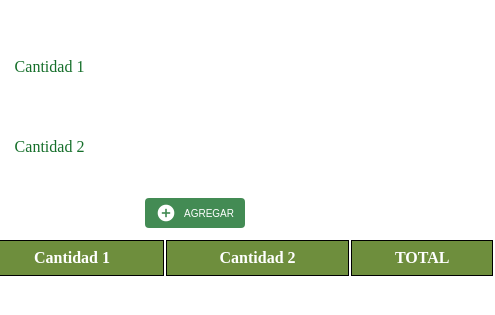
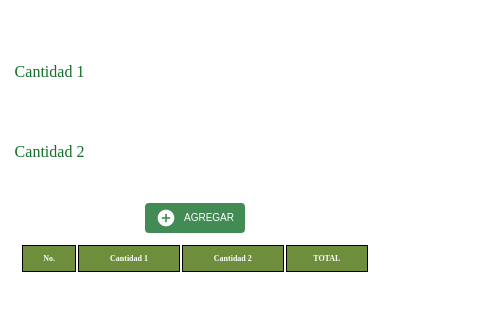
Before and after one commit to JesusGR144/Verificar-Calculo, a plain HTML site: page index.html in a window 390 px wide. Shown: the part 253-568 px from the top of the page, 495 px wide, since content can reach past the window. Drawn offline with Linux system fonts and the light colour scheme.

Commit message:
Añade parte responsiva

```diff
--- a/styles.css
+++ b/styles.css
@@ -108,7 +108,7 @@ html, body {
 
 table {
     width: 90%;
-    min-width: 600px;
+    min-width: 350px;
     border-collapse: separate;
     position: relative;
 }
@@ -157,3 +157,14 @@ tbody td:hover {
 tbody tr:hover td {
     border-color: #6e8e3d; /* Borde color de la fila resaltada */
 }
+
+@media(width >= 300px) and (width <= 600px){
+    .container{
+        max-width: 90%;
+        padding: 10px;
+    }
+    table{
+        width: 80%;
+        font-size: 8px;
+    }
+}
```
